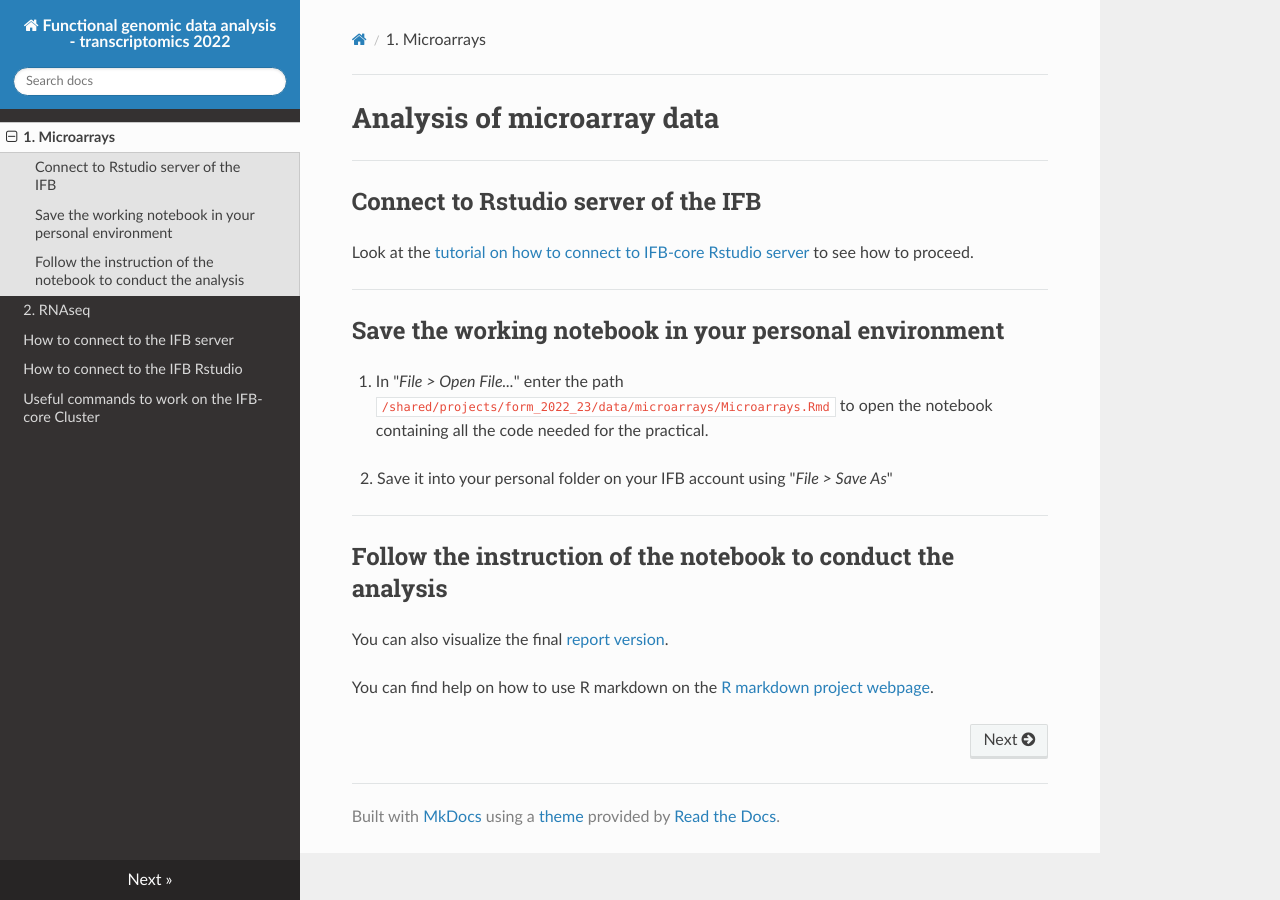
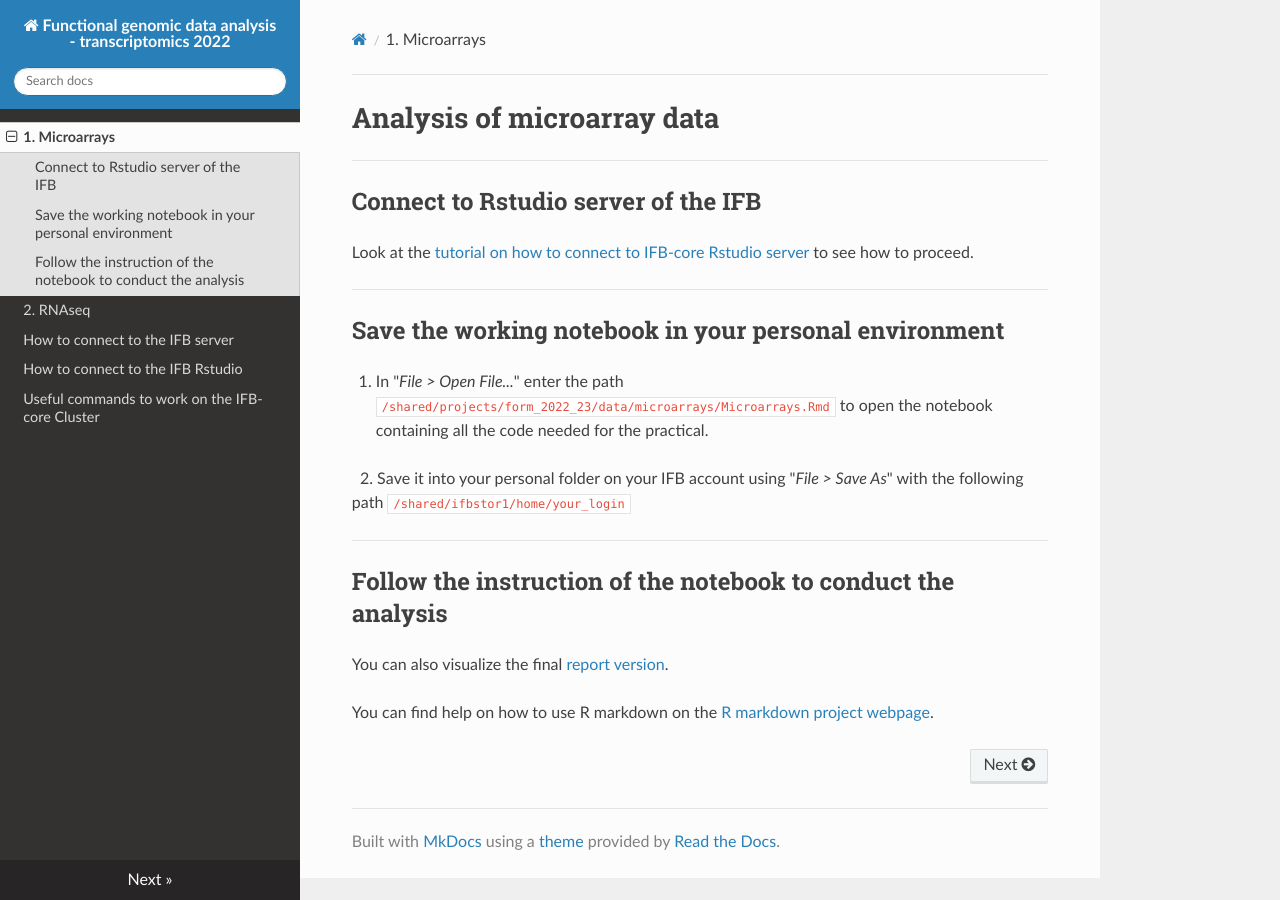
Before and after one commit to slecrom/ENS_HTS_2025, an MkDocs documentation site: the page built from docs/Microarrays/Microarrays.md, in a window 1280 px wide. Built offline with MkDocs 1.6.1, drawn with Linux system fonts in a browser that asks for light colours; nearby versions of some CDN libraries.

Commit message:
Update home folder path

```diff
--- a/docs/Microarrays/Microarrays.md
+++ b/docs/Microarrays/Microarrays.md
@@ -13,7 +13,7 @@ Look at the [tutorial on how to connect to IFB-core Rstudio server](../IFBrstudi
 1. In "*File > Open File...*" enter the path `/shared/projects/form_2022_23/data/microarrays/Microarrays.Rmd` to open the notebook containing all the code needed for the practical.
 
 &nbsp;
-2. Save it into your personal folder on your IFB account using "*File > Save As*"
+2. Save it into your personal folder on your IFB account using "*File > Save As*" with the following path `/shared/ifbstor1/home/your_login`
 
 ***
 
```
Also changed, not shown: docs/RNAseq/RNAseq.md (+1 -1 lines).
